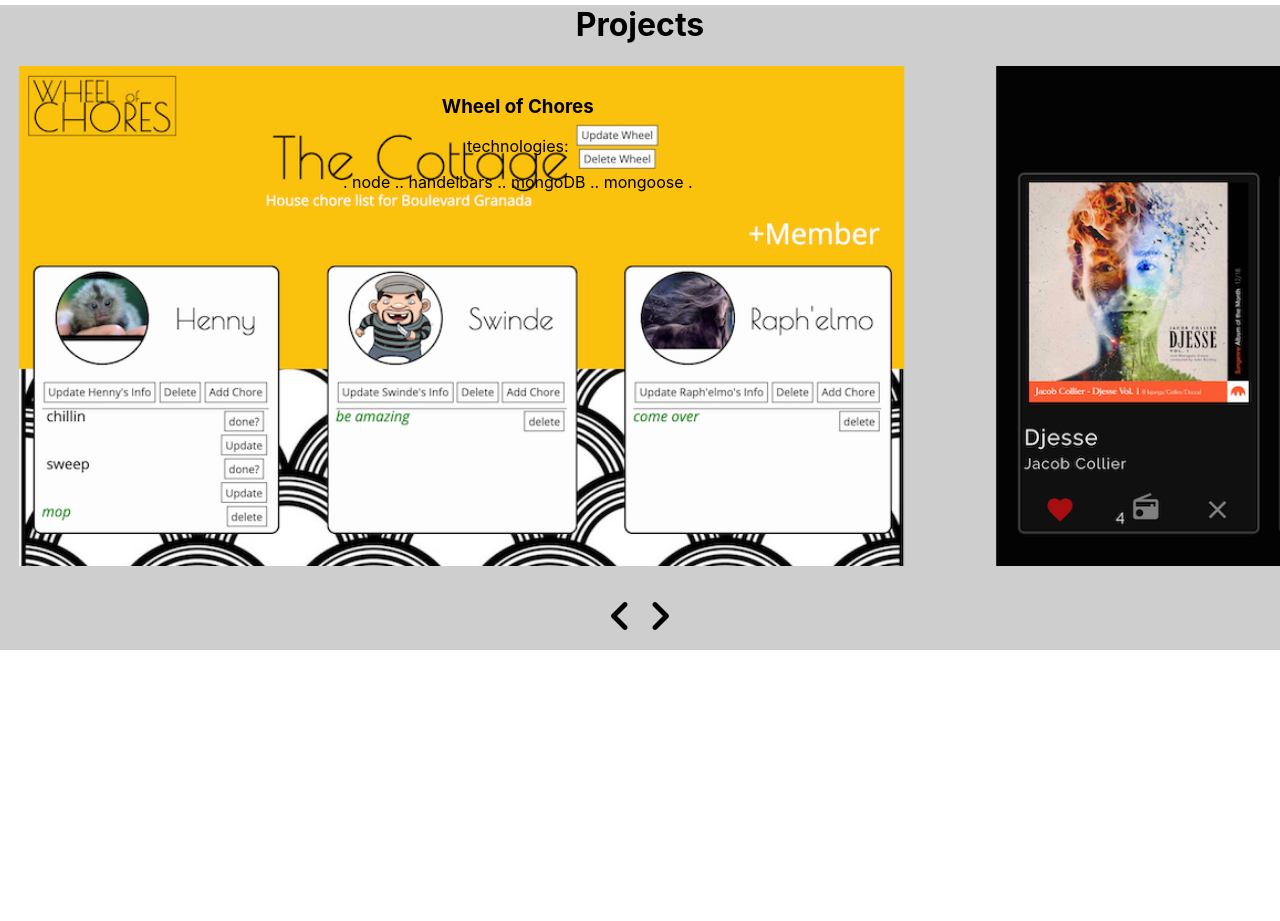
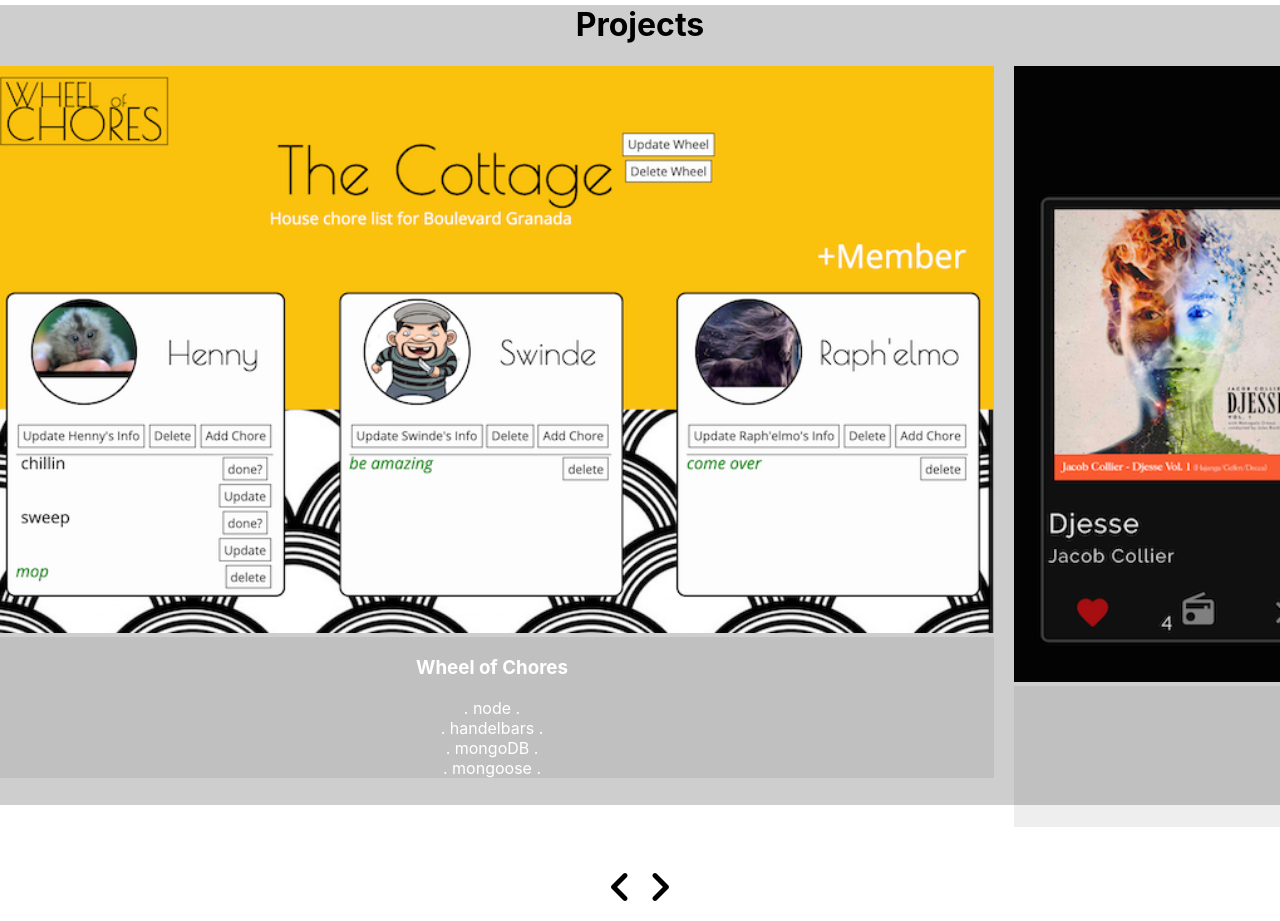
Before and after one commit to 11hkella/Portfolio, a React (Create React App) app: page / in a window 1280 px wide. Shown: the part 1500-2421 px from the top of the page. Before the commit the page ends 2150 px from the top, so only its background shows below. Built offline with nearby package versions, Linux system fonts and the light colour scheme.

Commit message:
updated carousel components

```diff
--- a/src/Carousel.js
+++ b/src/Carousel.js
@@ -5,7 +5,7 @@
 
 const CarouselContainer = styled.div`
     display: flex;
-    margin: 0 0 20px 20px;
+    // margin: 0 0 20px 20px;
     transition: ${(props) => props.sliding ? 'none' :
         'transform 1s ease'};
 
@@ -27,6 +27,7 @@
 
 const CarouselSlot = styled.div`
     flex: 1 0 80%;
+    justify-content: center;
     order: ${(props) => props.order}
 `
 
--- a/src/ProjectPiece.css
+++ b/src/ProjectPiece.css
@@ -1,5 +1,17 @@
 .project-piece-container{
+    width: 100%%;
+    margin: 0 10px;
+}
+
+.project-piece-container .info-container{
+    background-color: rgba(0, 0, 0, 0.068);
+    display: flex;
+    flex-direction: column;
+    justify-content: center;
+    align-content: space-around;
+    color: white;
+}
+
+.project-piece-container img{
     width: 100%;
-    height: 60vh;
-    padding: 10px;
 }
--- a/src/ProjectPiece.js
+++ b/src/ProjectPiece.js
@@ -7,28 +7,26 @@
     render() {
         const style = {
             background: `url(${this.props.source})`,
-            backgroundSize: 'contain',
+            backgroundSize: 'cover',
             backgroundRepeat: 'no-repeat',
-
-
         }
 
         return (
-            <div className='project-piece-container'
-                style={style} >
+            <div className='project-piece-container' >
 
-                {/* <img src={this.props.source} alt='website example' /> */}
+                <img src={this.props.source} alt='project' />
+
+                <div className='info-container'>
 
                     < h3 > {this.props.title}</h3>
 
-                <p>technologies:</p>
                     {
                         this.props.technologies.map((tech, i) => {
                             return <span className='tech-used' key={i}>
-                            . {tech} .
-            </span>
+                                . {tech} .</span>
                         })
                     }
+                </div>
 
             </div >
         )
--- a/src/Projects.css
+++ b/src/Projects.css
@@ -1,3 +1,4 @@
 .project-container{
     background: #80808062;
+    height: 100vh;
 }
```
Also changed, not shown: src/Carousel.css (line endings or trailing spaces). Lines whose indentation alone changed are shown as unchanged.
